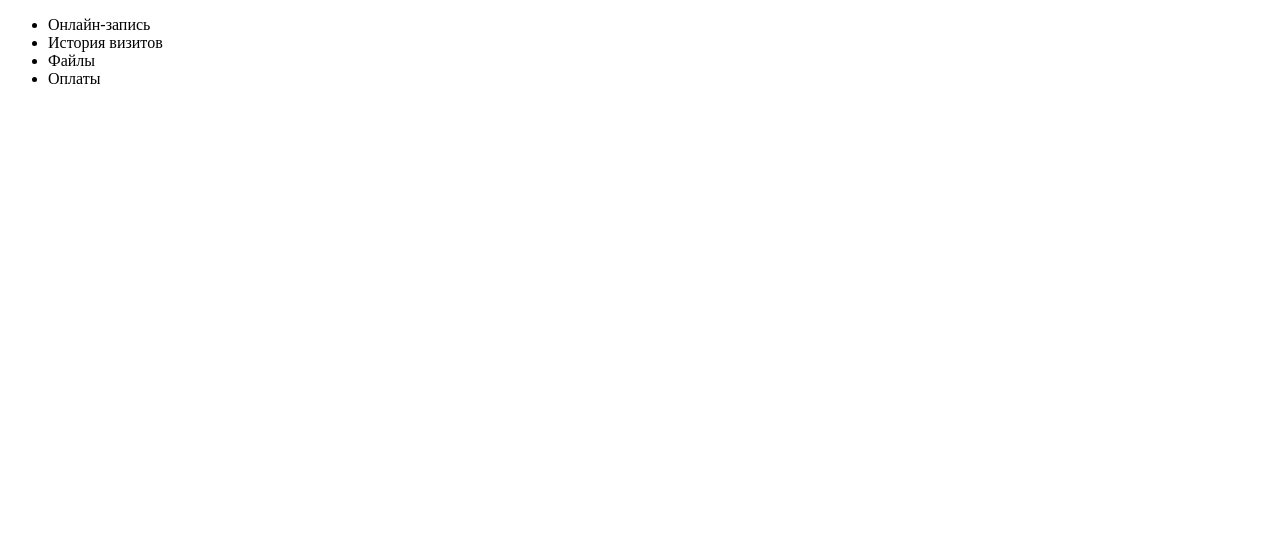
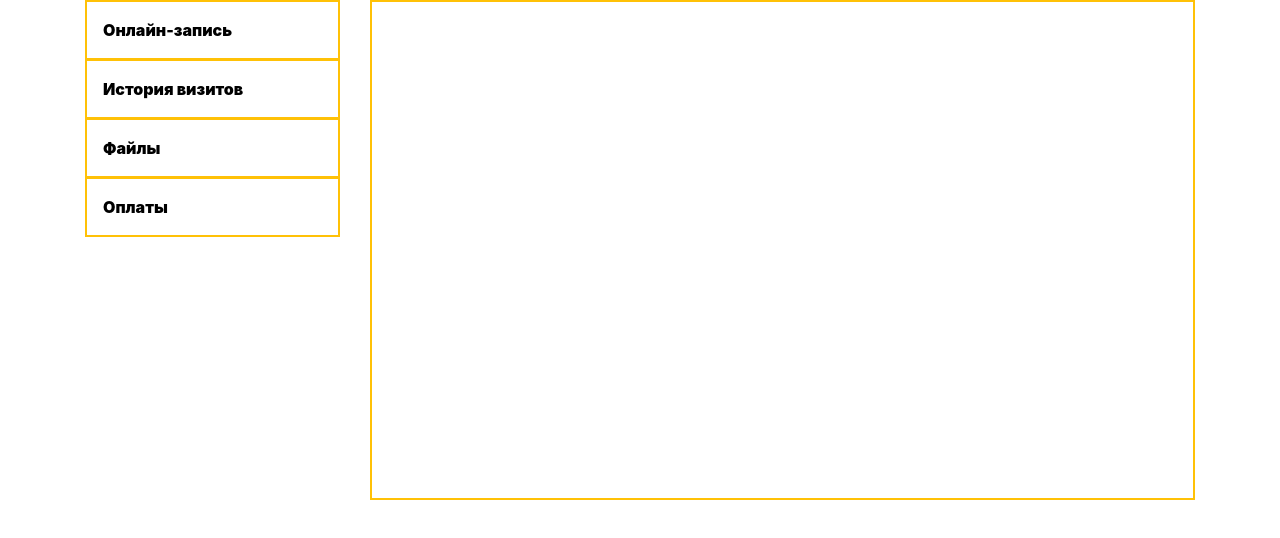
Before and after one commit to SarasovMatvey/crm-dashboard, a website: page src/index.html in a window 1280 px wide. Drawn offline with nearby package versions, Linux system fonts and the light colour scheme; files that its build step writes are made by us from their sources; a web font is replaced by a local one.

Commit message:
added base page template

```diff
--- a/package.json
+++ b/package.json
@@ -36,6 +36,7 @@
     "webpack-stream": "^6.1.2"
   },
   "dependencies": {
+    "bootstrap": "^4.6.0",
     "gulp-sass-glob": "^1.1.0",
     "swiper": "^6.5.8"
   }
--- a/src/index.html
+++ b/src/index.html
@@ -16,14 +16,41 @@
       <div class="container">
         <div class="row">
           <div class="col-3">
-            <nav class="dashboard__categories">
-              <ul class="dashboard__categories-list">
-                <li class="dashboard__categories-list-item">Онлайн-запись</li>
-                <li class="dashboard__categories-list-item">История визитов</li>
-                <li class="dashboard__categories-list-item">Файлы</li>
-                <li class="dashboard__categories-list-item">Оплаты</li>
+            <nav class="dashboard__menu">
+              <ul class="dashboard__menu-list">
+                <li class="dashboard__menu-list-item">
+                  <a
+                    class="dashboard__menu-list-link dashboard__menu-list-link_active"
+                    href=""
+                    >Онлайн-запись</a
+                  >
+                </li>
+                <li class="dashboard__menu-list-item">
+                  <a
+                    class="dashboard__menu-list-link dashboard__menu-list-link_active"
+                    href=""
+                    >История визитов</a
+                  >
+                </li>
+                <li class="dashboard__menu-list-item">
+                  <a
+                    class="dashboard__menu-list-link dashboard__menu-list-link_active"
+                    href=""
+                    >Файлы</a
+                  >
+                </li>
+                <li class="dashboard__menu-list-item">
+                  <a
+                    class="dashboard__menu-list-link dashboard__menu-list-link_active"
+                    href=""
+                    >Оплаты</a
+                  >
+                </li>
               </ul>
             </nav>
+          </div>
+          <div class="col-9">
+            <div class="dashboard__body"></div>
           </div>
         </div>
       </div>
--- /dev/null
+++ b/src/sass/_blocks/_dashboard.sass
@@ -0,0 +1,23 @@
+.dashboard
+  &__menu
+  &__menu-list
+  &__menu-list-item
+    border: 2px solid var(--yellow)
+    border-bottom-width: 1px
+    &:last-child
+      border-bottom-width: 2px
+    &:hover
+      background: rgba(255,251,7,.3)
+  &__menu-list-link
+    padding: 1rem
+    color: #000
+    display: block
+    width: 100%
+    height: 100%
+    &:hover
+      color: var(--yellow)
+  &__menu-list-link_active
+    font-weight: 900
+  &__body
+    border: 2px solid var(--yellow)
+    height: 500px
--- /dev/null
+++ b/src/sass/_libs/_reset.css
@@ -0,0 +1,129 @@
+/* http://meyerweb.com/eric/tools/css/reset/
+   v2.0 | 20110126
+   License: none (public domain)
+*/
+
+html,
+body,
+div,
+span,
+applet,
+object,
+iframe,
+h1,
+h2,
+h3,
+h4,
+h5,
+h6,
+p,
+blockquote,
+pre,
+a,
+abbr,
+acronym,
+address,
+big,
+cite,
+code,
+del,
+dfn,
+em,
+img,
+ins,
+kbd,
+q,
+s,
+samp,
+small,
+strike,
+strong,
+sub,
+sup,
+tt,
+var,
+b,
+u,
+i,
+center,
+dl,
+dt,
+dd,
+ol,
+ul,
+li,
+fieldset,
+form,
+label,
+legend,
+table,
+caption,
+tbody,
+tfoot,
+thead,
+tr,
+th,
+td,
+article,
+aside,
+canvas,
+details,
+embed,
+figure,
+figcaption,
+footer,
+header,
+hgroup,
+menu,
+nav,
+output,
+ruby,
+section,
+summary,
+time,
+mark,
+audio,
+video {
+  margin: 0;
+  padding: 0;
+  border: 0;
+  font-size: 100%;
+  font: inherit;
+  vertical-align: baseline;
+}
+/* HTML5 display-role reset for older browsers */
+article,
+aside,
+details,
+figcaption,
+figure,
+footer,
+header,
+hgroup,
+menu,
+nav,
+section {
+  display: block;
+}
+body {
+  line-height: 1;
+}
+ol,
+ul {
+  list-style: none;
+}
+blockquote,
+q {
+  quotes: none;
+}
+blockquote:before,
+blockquote:after,
+q:before,
+q:after {
+  content: "";
+  content: none;
+}
+table {
+  border-collapse: collapse;
+  border-spacing: 0;
+}
--- a/src/sass/style.sass
+++ b/src/sass/style.sass
@@ -0,0 +1,5 @@
+@import './_libs/_reset'
+@import '../../node_modules/bootstrap/scss//bootstrap.scss'
+
+@import './_includes/*.sass'
+@import './_blocks/*.sass'
```
Also changed, not shown: src/js/main.js (added), 1 other file.
